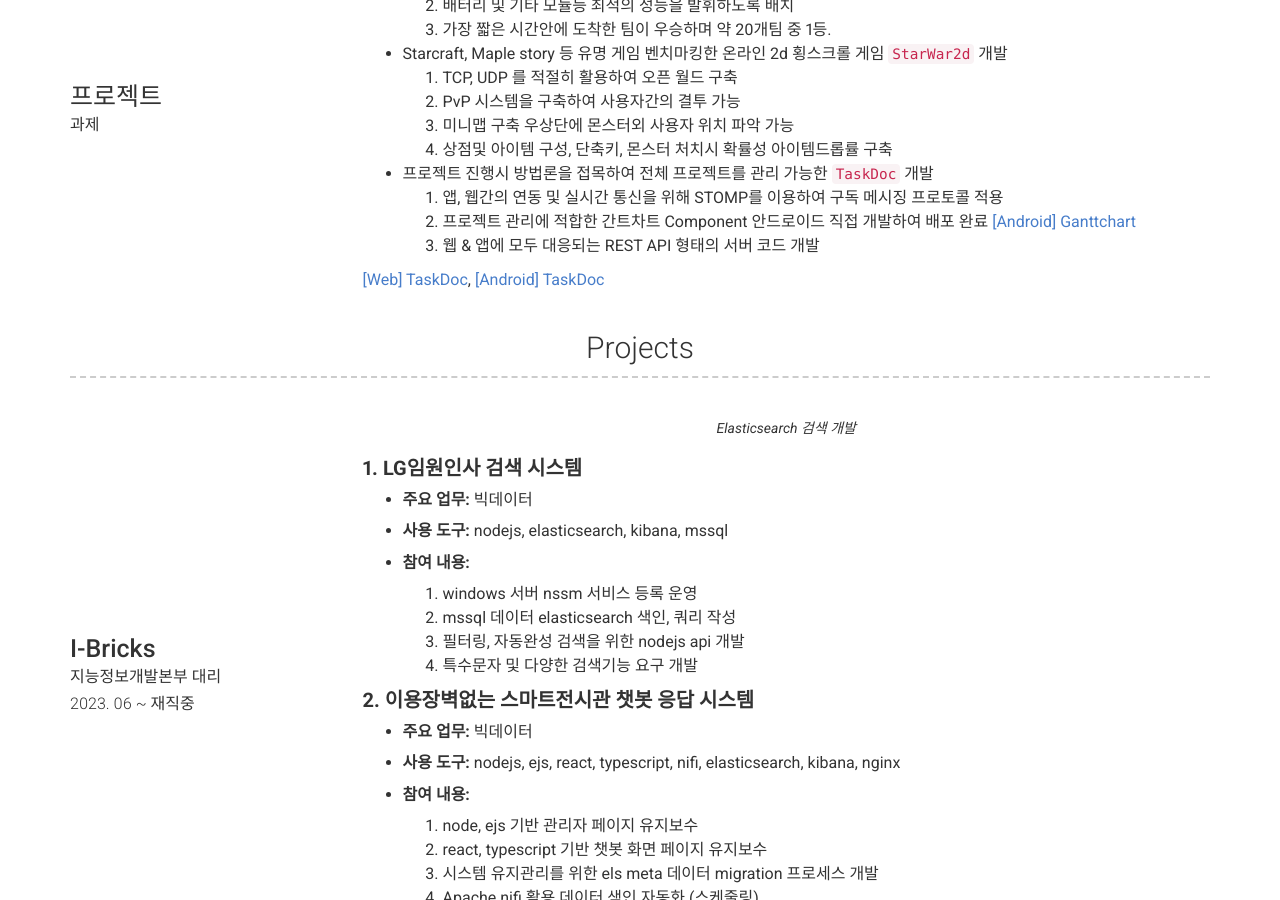
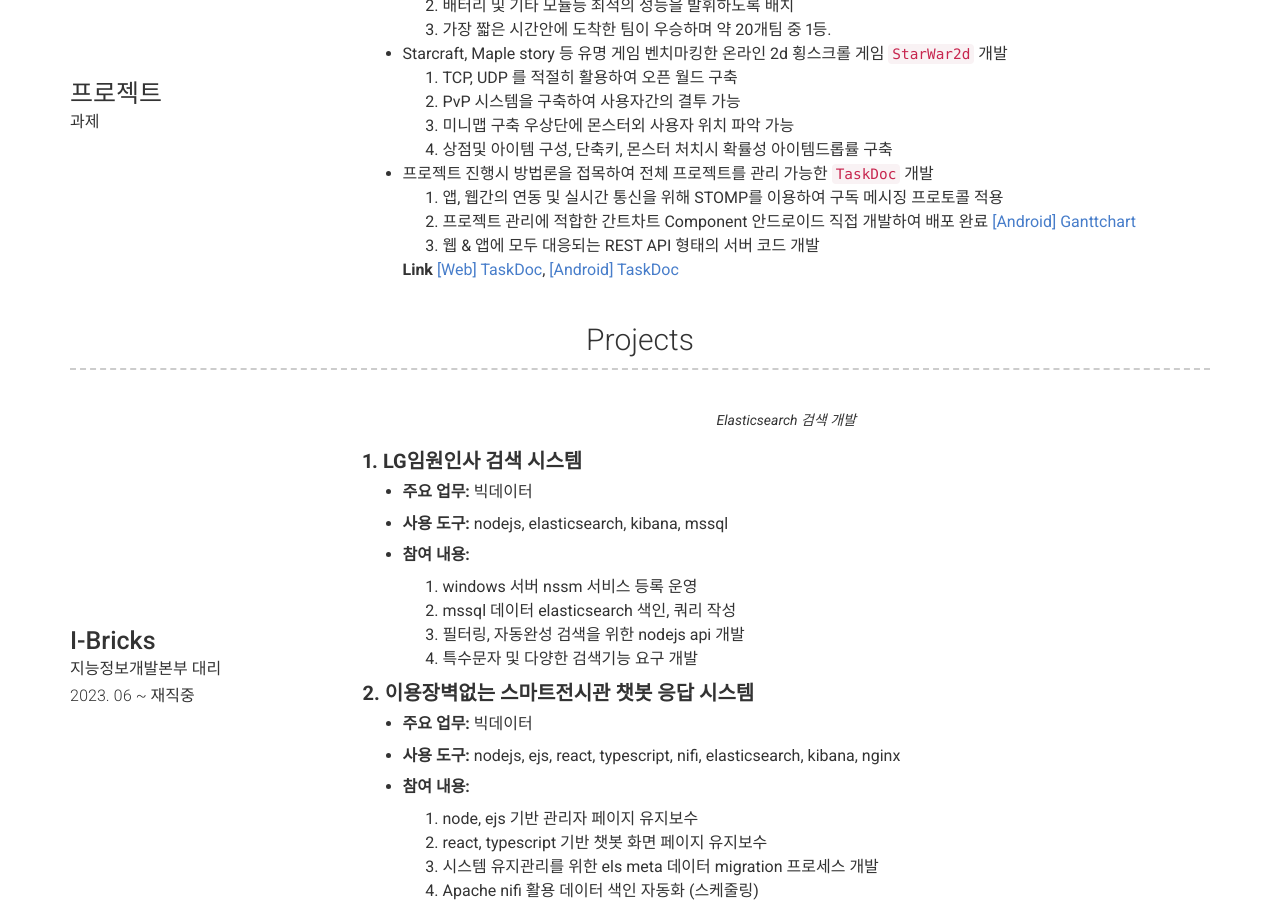
Before and after one commit to sihyeonleee/sihyeonleee.github.io, a Jekyll site: the page built from index.md, in a window 1280 px wide and 900 px high, scrolled down 1418 px. Built offline with Jekyll 4.4.1, drawn with Linux system fonts in a browser that asks for light colours; nearby versions of some CDN libraries.

Commit message:
no message

```diff
--- a/_config.yml
+++ b/_config.yml
@@ -155,8 +155,9 @@ content:
             2. 프로젝트 관리에 적합한 간트차트 Component 안드로이드 직접 개발하여 배포 완료 <a href="https://github.com/dltlgus312/Ganttchart-Android">[Android] Ganttchart</a>
             3. 웹 & 앱에 모두 대응되는 REST API 형태의 서버 코드 개발
 
-          <a href="https://github.com/dltlgus312/TaskDoc-WEB-SERVER">[Web] TaskDoc</a>,
-          <a href="https://github.com/dltlgus312/TaskDoc-ANDROID">[Android] TaskDoc</a>
+            **Link**
+            <a href="https://github.com/dltlgus312/TaskDoc-WEB-SERVER">[Web] TaskDoc</a>,
+            <a href="https://github.com/dltlgus312/TaskDoc-ANDROID">[Android] TaskDoc</a>
 
   - title: Projects
     layout: list
```
